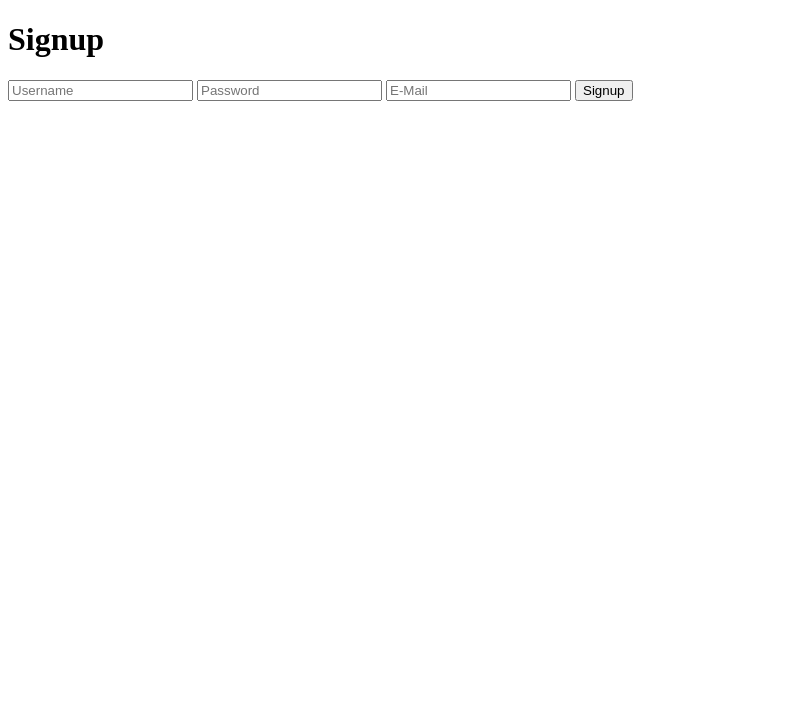
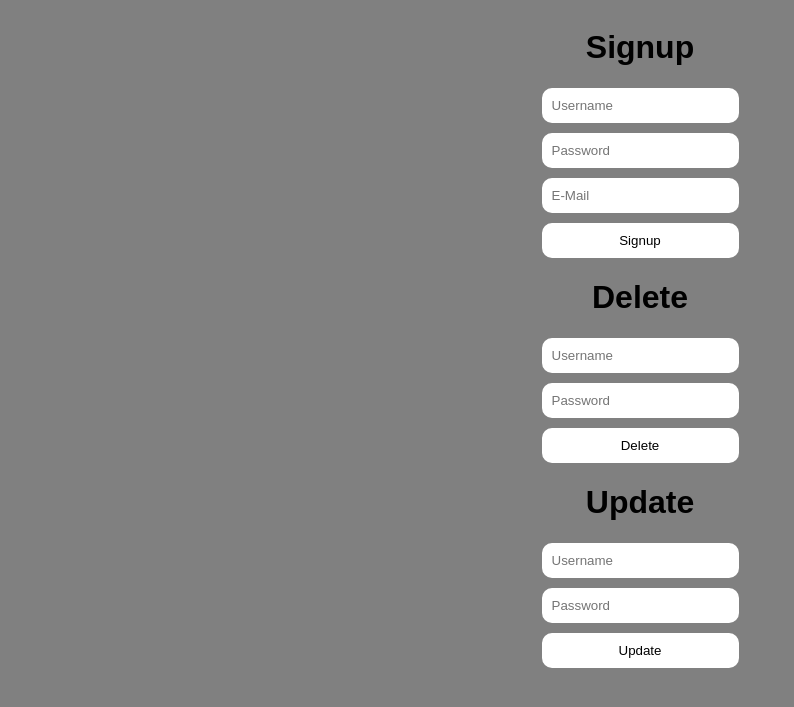
Before and after one commit to BrizidoAndre/PhpEstudos, a PHP site: page / in a window 1280 px wide. Shown: the top 707 px of the page, without its empty margins (0-794 px from the left). Run offline with PHP 8.4, Linux system fonts and the light colour scheme.

```diff
--- /dev/null
+++ b/014ConnectToDatabase/includes/deletehandler.inc.php
@@ -0,0 +1 @@
+<?php
--- a/014ConnectToDatabase/index.php
+++ b/014ConnectToDatabase/index.php
@@ -5,6 +5,7 @@
     <meta name="viewport"
           content="width=device-width, user-scalable=no, initial-scale=1.0, maximum-scale=1.0, minimum-scale=1.0">
     <meta http-equiv="X-UA-Compatible" content="ie=edge">
+    <link rel="stylesheet" href="styles.css">
     <title>LoginMySql</title>
 </head>
 <body>
@@ -16,5 +17,19 @@
         <input required name="mail" type="email" placeholder="E-Mail">
         <button>Signup</button>
     </form>
+
+    <h1>Delete</h1>
+    <form action="includes/formhandler.inc.php" method="post">
+        <input required name="username" type="text" placeholder="Username">
+        <input required name="pwd" type="password" placeholder="Password">
+        <button>Delete</button>
+    </form>
+
+    <h1>Update</h1>
+    <form action="includes/formhandler.inc.php" method="post">
+        <input required name="username" type="text" placeholder="Username">
+        <input required name="pwd" type="password" placeholder="Password">
+        <button>Update</button>
+    </form>
 </body>
 </html>
--- a/014ConnectToDatabase/styles.css
+++ b/014ConnectToDatabase/styles.css
@@ -0,0 +1,27 @@
+body{
+    display: grid;
+    place-items: center;
+    background:gray;
+
+}
+
+form{
+    display: flex;
+    flex-direction: column;
+    justify-content: space-between;
+    align-content: center;
+
+    gap: 10px;
+}
+
+h1{
+    font-family: Arial;
+}
+
+input, button{
+    border-radius: 10px;
+    padding: 5px;
+
+    border: 5px solid white;
+    background: white;
+}
```
Also changed, not shown: 014ConnectToDatabase/includes/updatehandler.inc.php (added).
